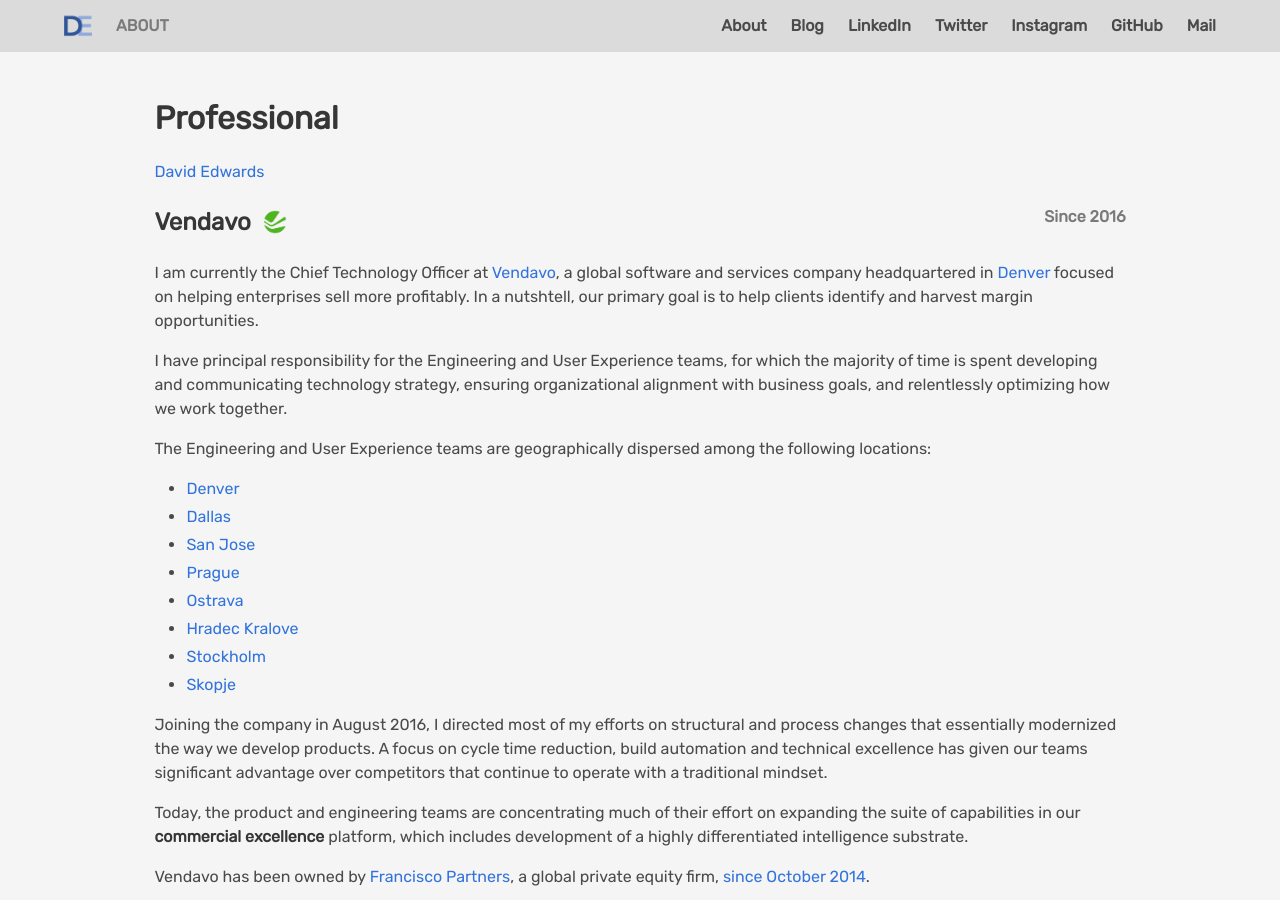
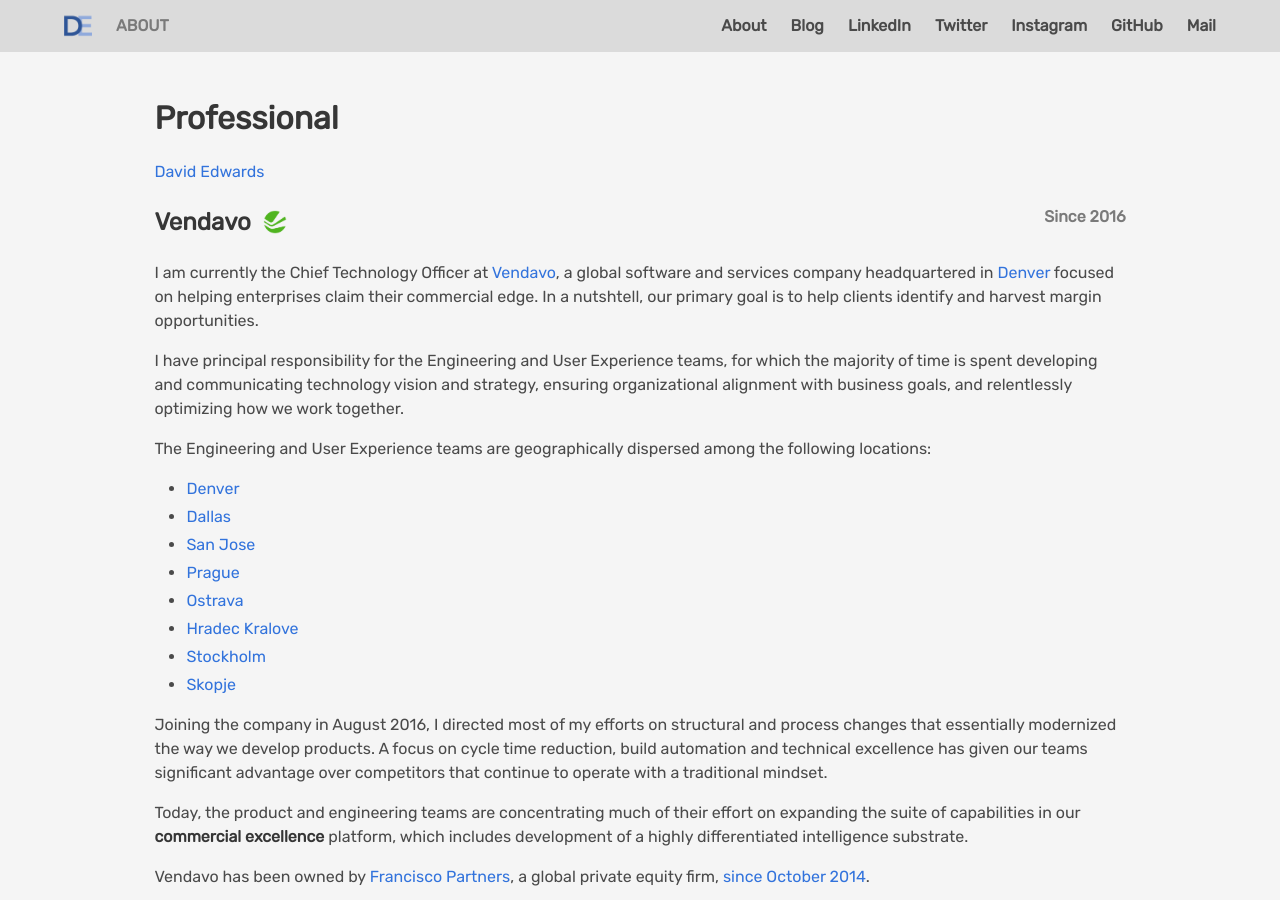
Before and after one commit to davidledwards/davidledwards.github.io, a Jekyll site: the page built from about/index.html, in a window 1280 px wide and 900 px high. Built offline with Jekyll 4.4.1, drawn with Linux system fonts in a browser that asks for light colours; nearby versions of some CDN libraries; comment, search, counter and statistics services are not loaded; some of the changed text lies outside the part shown.

Commit message:
minor updates to Vendavo experience to align with brand change

```diff
--- a/about/index.html
+++ b/about/index.html
@@ -28,10 +28,10 @@
     </div>
 </div>
 <p>
-    I am currently the Chief Technology Officer at <a href="http://www.vendavo.com">Vendavo</a>, a global software and services company headquartered in <a href="https://goo.gl/maps/YhCJhNTBw1S2">Denver</a> focused on helping enterprises sell more profitably. In a nutshtell, our primary goal is to help clients identify and harvest margin opportunities.
+    I am currently the Chief Technology Officer at <a href="http://www.vendavo.com">Vendavo</a>, a global software and services company headquartered in <a href="https://goo.gl/maps/YhCJhNTBw1S2">Denver</a> focused on helping enterprises claim their commercial edge. In a nutshtell, our primary goal is to help clients identify and harvest margin opportunities.
 </p>
 <p>
-    I have principal responsibility for the Engineering and User Experience teams, for which the majority of time is spent developing and communicating technology strategy, ensuring organizational alignment with business goals, and relentlessly optimizing how we work together.
+    I have principal responsibility for the Engineering and User Experience teams, for which the majority of time is spent developing and communicating technology vision and strategy, ensuring organizational alignment with business goals, and relentlessly optimizing how we work together.
 </p>
 <p>
     The Engineering and User Experience teams are geographically dispersed among the following locations:
```
Also changed, not shown: other parts of about/index.html (+1 -1 lines).
